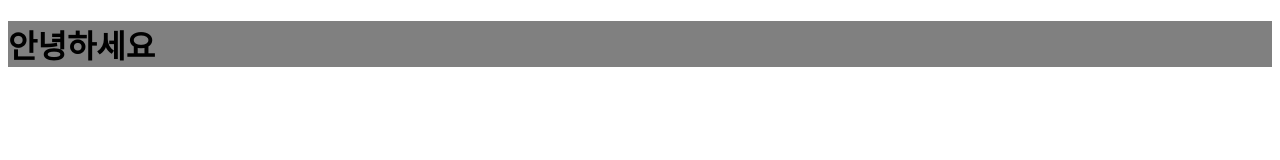
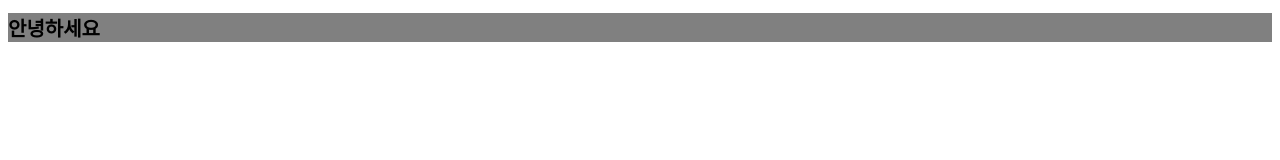
Before and after one commit to tony24123/docksuri, a plain HTML site: page index.html in a window 1280 px wide. Drawn offline with Linux system fonts and the light colour scheme.

Commit message:
css를 추가

```diff
--- a/main.css
+++ b/main.css
@@ -1,3 +1,5 @@
 h1 {
   background: gray;
+  font-size: 20px;
+  font-family: cursive;
 }
```
